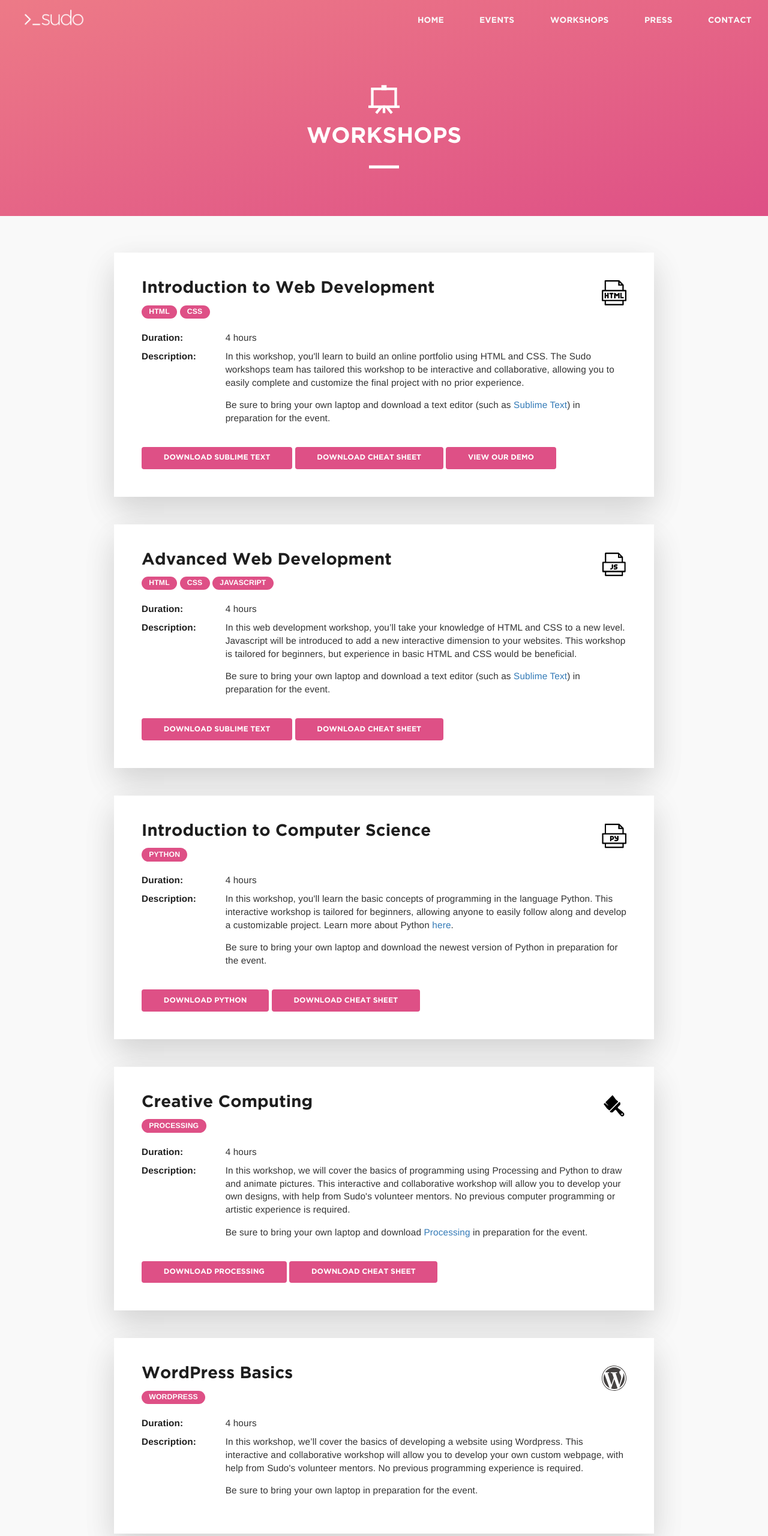
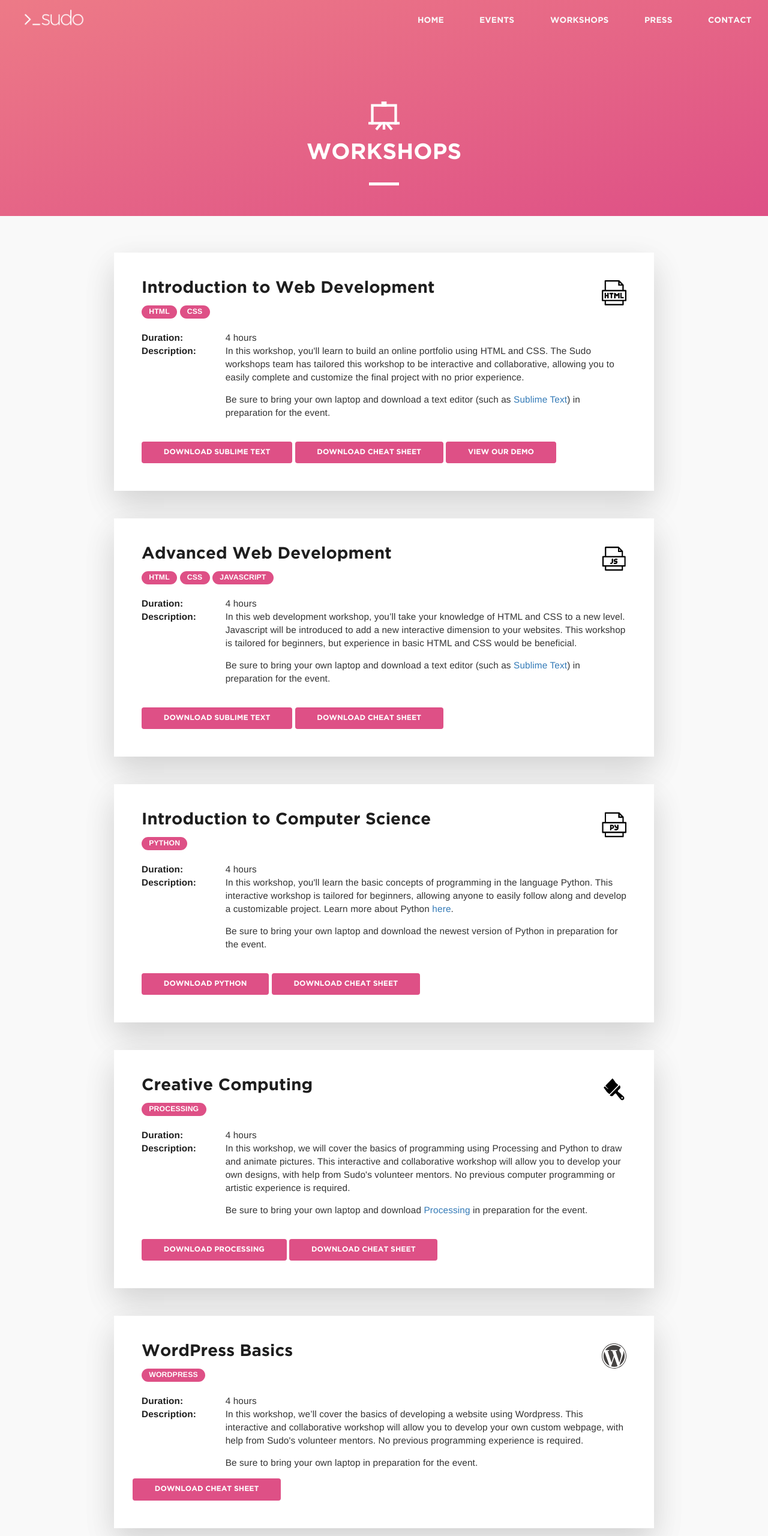
Before and after one commit to sudo-labs/sudolabs_v2, a website: page workshops.html in a window 1280 px wide. Shown: the top 2560 px of the page at 60% size. Drawn offline with nearby package versions, Linux system fonts and the light colour scheme.

Commit message:
Bug fixes

```diff
--- a/resources/scss/modules/_footer.scss
+++ b/resources/scss/modules/_footer.scss
@@ -21,10 +21,6 @@
 	@include element('socialMediaIcon') {
 		height: 25px;
 		margin: 1em;
-
-		@include modifierLink('hover'){
-			fill: $darkpink;
-		}
 	}
 
 	@include element('logo') {
--- a/resources/scss/modules/_imageSections.scss
+++ b/resources/scss/modules/_imageSections.scss
@@ -17,6 +17,10 @@
 	background-image: url("../../assets/imgs/sponsors__BGimg.png");
 	background-size: cover;
     background-position: center;
+
+    @include element('description') {
+    	padding-bottom: 1em;
+    }
 }
 
 .imgSection {
--- a/resources/scss/modules/_landing.scss
+++ b/resources/scss/modules/_landing.scss
@@ -52,7 +52,7 @@
 
 .sublanding {
 	margin: auto;
-	margin-top: 3em;
+	margin-top: 6em;
     max-width: 550px;
     text-align: center;
     color: $white;
--- a/resources/scss/modules/_workshops.scss
+++ b/resources/scss/modules/_workshops.scss
@@ -63,10 +63,6 @@
 			padding-left: 0;
 			padding-right: 0;
 		}
-
-		@include modifier('margin') {
-			margin-top: .6em;
-		}
 	}
 
 }
@@ -77,6 +73,12 @@
     }
 }
 
+@media (max-width: 614px) {
+    .workshops__button--margin {
+        margin-top: .8em;
+    }
+}
+
 // .container-fluid , .row, .col-sm-2, col-sm-10{
 // 	border: 1px black solid;
 // }
--- a/workshops.html
+++ b/workshops.html
@@ -78,8 +78,8 @@
 					</div>
 					<br>
 					<a href="https://www.sublimetext.com/3" target="_blank"><button class="workshops__button">Download Sublime Text</button></a>
-					<a href="assets/pdfs/Cheatsheet_HTML.pdf" target="_blank"><button class="workshops__button">Download Cheat Sheet</button></a>
-					<a href="workshops/intro_web_dev/index.html" target="_blank"><button class="workshops__button">View our Demo</button></a>
+					<a href="assets/pdfs/Cheatsheet_HTML.pdf" target="_blank"><button class="workshops__button workshops__button--margin">Download Cheat Sheet</button></a>
+					<a href="workshops/intro_web_dev/index.html" target="_blank"><button class="workshops__button workshops__button--margin">View our Demo</button></a>
 				</div>
 			</div>
 
@@ -107,7 +107,7 @@
 					</div>
 					<br>
 					<a href="https://www.sublimetext.com/3" target="_blank"><button class="workshops__button">Download Sublime Text</button></a>
-					<a href="assets/pdfs/Cheatsheet_Javascript.pdf" target="_blank"><button class="workshops__button">Download Cheat Sheet</button></a>
+					<a href="assets/pdfs/Cheatsheet_Javascript.pdf" target="_blank"><button class="workshops__button workshops__button--margin">Download Cheat Sheet</button></a>
 				</div>
 			</div>
 
@@ -135,7 +135,7 @@
 					</div>
 					<br>
 					<a href="https://www.python.org/downloads" target="_blank"><button class="workshops__button">Download Python</button></a>
-					<a href="assets/pdfs/Cheatsheet_Python.pdf" target="_blank"><button class="workshops__button">Download Cheat Sheet</button></a>
+					<a href="assets/pdfs/Cheatsheet_Python.pdf" target="_blank"><button class="workshops__button workshops__button--margin">Download Cheat Sheet</button></a>
 				</div>
 			</div>
 
@@ -163,7 +163,7 @@
 					</div>
 					<br>
 					<a href="https://processing.org/download" target="_blank"><button class="workshops__button">Download Processing</button></a>
-					<a href="assets/pdfs/Cheatsheet_CreativeComputing.pdf" target="_blank"><button class="workshops__button">Download Cheat Sheet</button></a>
+					<a href="assets/pdfs/Cheatsheet_CreativeComputing.pdf" target="_blank"><button class="workshops__button workshops__button--margin">Download Cheat Sheet</button></a>
 				</div>
 			</div>
 
@@ -188,6 +188,7 @@
 							<span>In this workshop, we’ll cover the basics of developing a website using Wordpress. This interactive and collaborative workshop will allow you to develop your own custom webpage, with help from Sudo's volunteer mentors. No previous programming experience is required.
 							<p>Be sure to bring your own laptop in preparation for the event.</p></span>
 						</div>
+						<br><a href="assets/pdfs/Cheatsheet_WordPress.pdf" target="_blank"><button class="workshops__button">Download Cheat Sheet</button></a>
 					</div>
 				</div>
 			</div>
```
Also changed, not shown: index.html (+8 -8 lines), press.html (+14 -14 lines), assets/css/animate.css, assets/css/main.css, 1 other file.
